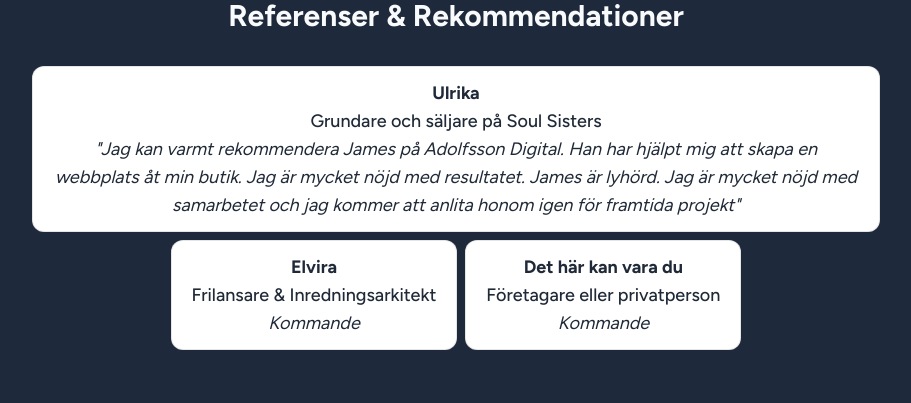
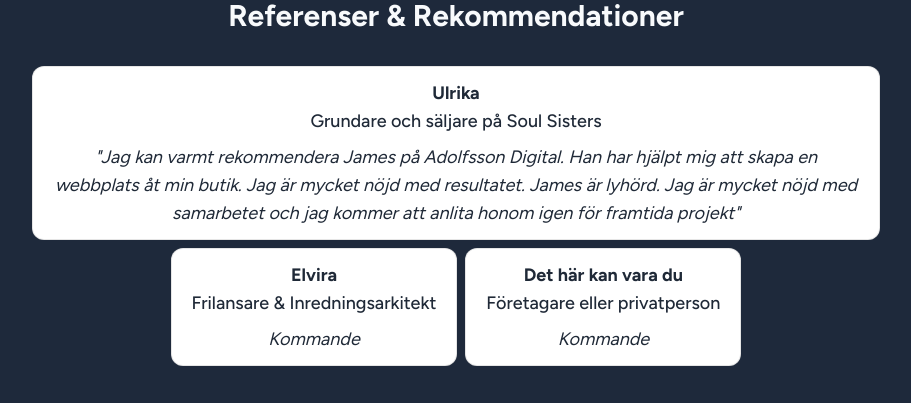
Before and after one commit to adolfssonjames/adolfssondev-app, a Next.js app: page / in a window 1280 px wide. Shown: the part 2660-3063 px from the top of the page, without its empty margins (184-1095 px from the left). Built offline with nearby package versions, Linux system fonts and the light colour scheme; no server answers.

Commit message:
added padding in testimonial text

```diff
--- a/src/components/testimonials.tsx
+++ b/src/components/testimonials.tsx
@@ -38,7 +38,7 @@ export default function Testimonials() {
             >
               <p className="font-bold">{testimonial.name}</p>
               <p className="font-medium">{testimonial.role}</p>
-              <p className="italic">{testimonial.testimonial}</p>
+              <p className="italic pt-2">{testimonial.testimonial}</p>
             </motion.li>
           ))}
         </ul>
```
